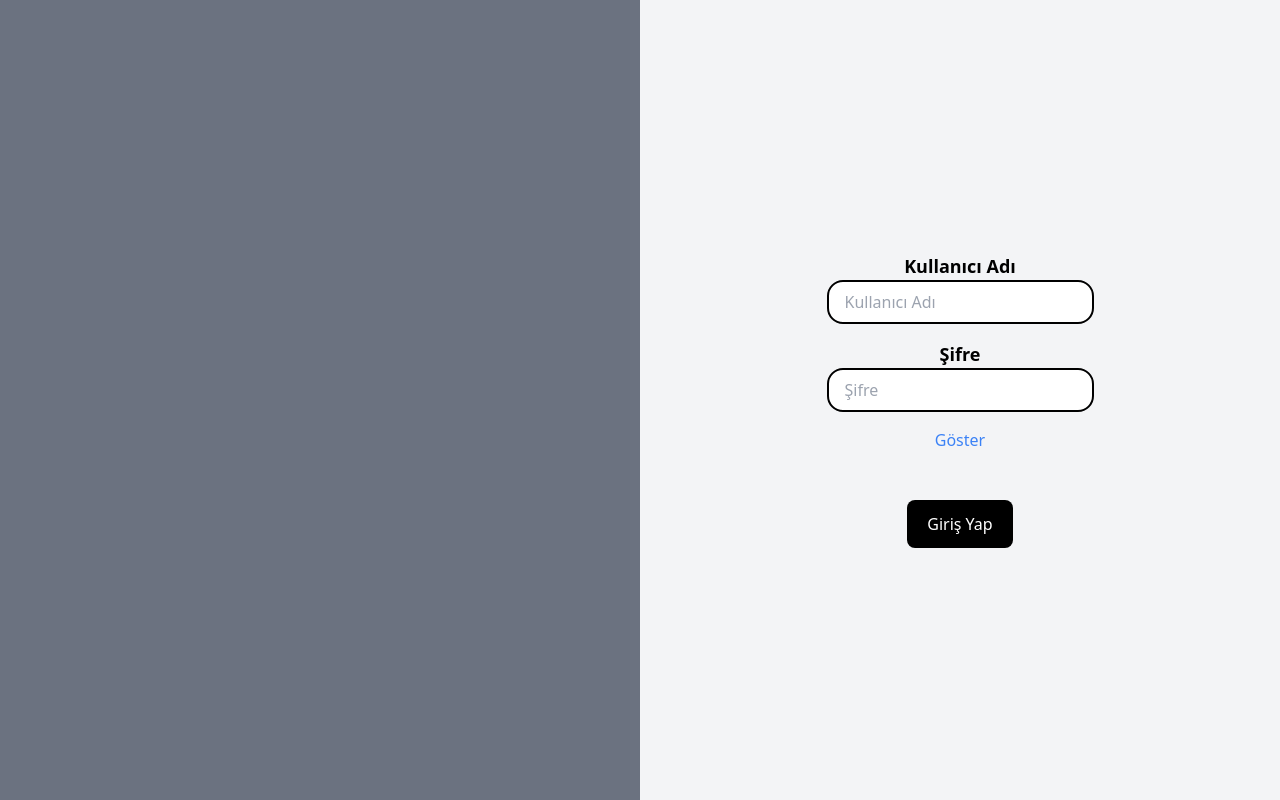
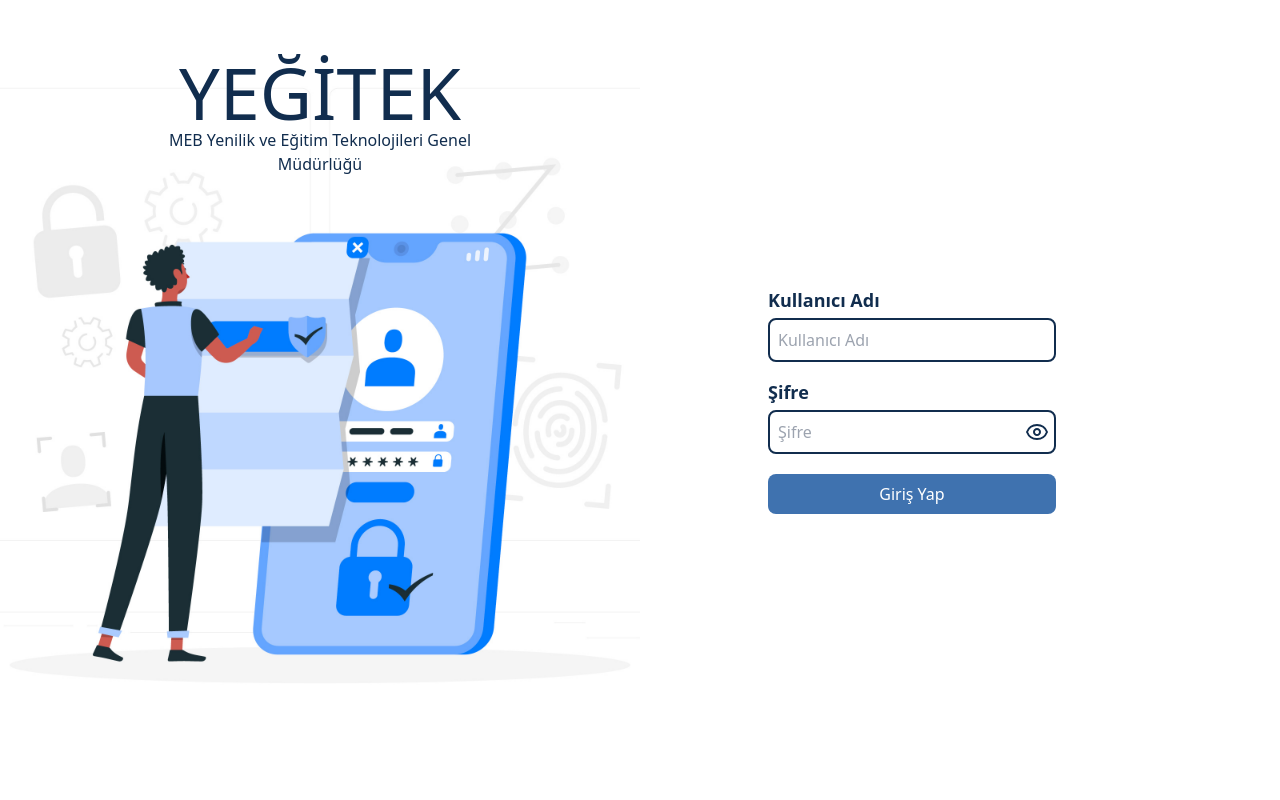
Before and after one commit to erdemgeleri/frontend-degerlendirme-platformu, a React (Vite) app: page / in a window 1280 px wide. Built offline with nearby package versions, Linux system fonts and the light colour scheme.

Commit message:
Yükleme 8

```diff
--- a/src/pages/loginPage/loginPage.jsx
+++ b/src/pages/loginPage/loginPage.jsx
@@ -1,6 +1,7 @@
-import React, { useState } from 'react';
+import { useState } from 'react';
 import { useNavigate } from 'react-router-dom';
 import Popup from '../../components/Popup';
+import aImage from './a.jpg';
 
 const LoginPage = () => {
   const [username, setUsername] = useState('');
@@ -9,6 +10,7 @@
   const [popupMessage, setPopupMessage] = useState('');
   const [popupType, setPopupType] = useState('');
   const [redirectAfterPopup, setRedirectAfterPopup] = useState(null);
+  console.log('renders')
   const navigate = useNavigate();
 
   const handleLogin = (e) => {
@@ -62,38 +64,85 @@
   };
 
   return (
-    <div className="flex">
-      <div className="flex w-1/2 h-screen bg-gray-500"></div>
-      <div className="flex flex-col w-1/2 h-screen bg-gray-100 flex items-center justify-center">
-        <h3 className="text-lg font-bold rounded-lg">Kullanıcı Adı</h3>
+    <div className="flex overflow-hidden h-screen">
+      {/* Resim ve Üzerindeki Yazı */}
+      <div className='relative flex items-center justify-center w-full md:w-1/2 h-full'>
+        <img
+          src={aImage}
+          alt="Description of the image"
+          className="absolute inset-0 w-full h-full object-cover scale-100 transition-transform duration-300 ease-in-out"
+        />
+        <div className="absolute top-4 left-1/2 transform -translate-x-1/2 mt-10 text-center">
+          <p className='mx-10 text-customBluee text-7xl'>YEĞİTEK</p>
+          <p className='text-customBluee text-base'>MEB Yenilik ve Eğitim Teknolojileri Genel Müdürlüğü</p>
+        </div>
+      </div>
+
+
+      {/* Giriş Formu */}
+      <div className="flex flex-col w-1/2 h-full items-center justify-center px-8">
+        <div className="w-full max-w-sm">
+          <label htmlFor="username" className="block text-lg font-bold mb-1 text-customBluee">Kullanıcı Adı</label>
           <input
+            id="username"
             type="text"
-          className="border-black border-2 px-4 py-2 rounded-2xl"
+            className="border-customBluee border-2 px-2 py-2 rounded-lg w-3/4"
             value={username}
             onChange={(e) => setUsername(e.target.value)}
             placeholder="Kullanıcı Adı"
           />
-        <h3 className="text-lg font-bold rounded-lg mt-4">Şifre</h3>
+          <label htmlFor="password" className="block text-lg font-bold mt-4 mb-1 text-customBluee">Şifre</label>
+          <div className="relative">
             <input
+              id="password"
               type={show ? "text" : "password"}
-          className="border-black border-2 px-4 py-2 rounded-2xl"
+              className="border-customBluee border-2 px-2 py-2 rounded-lg pr-12 w-3/4"
               value={password}
               onChange={(e) => setPassword(e.target.value)}
               placeholder="Şifre"
             />
             <button
+              type="button"
               onClick={() => setShow(!show)}
-          className="mt-2 px-4 py-2 text-blue-500"
+              className="absolute inset-y-0 right-24 pr-2 flex items-center"
             >
-          {show ? 'Gizle' : 'Göster'}
+              <svg
+                width="22"
+                height="16"
+                viewBox="0 0 22 16"
+                fill="none"
+                xmlns="http://www.w3.org/2000/svg"
+              >
+                <path
+                  d="M14 8C14 8.79565 13.6839 9.55871 13.1213 10.1213C12.5587 10.6839 11.7956 11 11 11C10.2044 11 9.44129 10.6839 8.87868 10.1213C8.31607 9.55871 8 8.79565 8 8C8 7.20435 8.31607 6.44129 8.87868 5.87868C9.44129 5.31607 10.2044 5 11 5C11.7956 5 12.5587 5.31607 13.1213 5.87868C13.6839 6.44129 14 7.20435 14 8Z"
+                  stroke="#112D4E"
+                  strokeWidth="2"
+                  strokeLinecap="round"
+                  strokeLinejoin="round"
+                />
+                <path
+                  d="M1 8C2.6 3.903 6.336 1 11 1C15.664 1 19.4 3.903 21 8C19.4 12.097 15.664 15 11 15C6.336 15 2.6 12.097 1 8Z"
+                  stroke="#112D4E"
+                  strokeWidth="2"
+                  strokeLinecap="round"
+                  strokeLinejoin="round"
+                />
+              </svg>
             </button>
+          </div>
+
+
+
           <button
             onClick={handleLogin}
-          className="mt-10 bg-black text-white py-3 px-5 rounded-lg"
+            className="mt-5 bg-giris-yap text-white py-2 rounded-lg w-3/4"
           >
             Giriş Yap
           </button>
         </div>
+      </div>
+
+      {/* Popup */}
       <Popup message={popupMessage} type={popupType} onClose={handlePopupClose} />
     </div>
   );
--- a/src/pages/moderatorPage/homePageComponents/HomePage.jsx
+++ b/src/pages/moderatorPage/homePageComponents/HomePage.jsx
@@ -4,7 +4,7 @@
 import Role from '../../../components/adminPageComponents/genel_component/Header/name_surname_role/Role';
 import Icon from '../../../components/adminPageComponents/genel_component/Header/iconComponent/icon';
 import MyExams from '../../../components/adminPageComponents/Contents/Exams/Exams';
-
+import Exam from '../examsPageComponents/examsPage';
 
 function ModeratorPage() {
   const [activePage, setActivePage] = useState('ModeratorPage');
@@ -14,7 +14,7 @@
   };
 
   const handleExamsButtonClick = () => {
-    setActivePage('MyExams');
+    setActivePage('Exam');
   };
 
   const handleAnswerKeyButtonClick = () => {
@@ -23,8 +23,8 @@
 
   const renderContent = () => {
     switch(activePage) {
-      case 'MyExams':
-        return <MyExams />;
+      case 'Exam':
+        return <Exam />;
       case 'AnswerKeyMod':
         return <AnswerKeyMod />;
       default:
--- /dev/null
+++ b/src/pages/studentPage/homePage.jsx
@@ -0,0 +1,58 @@
+import React, { useState } from 'react';
+import LeftLayout from '../../components/adminPageComponents/genel_component/leftLayoutComponents/LeftLayoutt';
+import TopL from '../../components/adminPageComponents/genel_component/Header/headerMessage/topLayoutComponents';
+import Role from '../../components/adminPageComponents/genel_component/Header/name_surname_role/Role';
+import Icon from '../../components/adminPageComponents/genel_component/Header/iconComponent/icon';
+import HomePage from '../../components/adminPageComponents/Contents/homeComponent/HomePage';
+import MyExams from '../../components/adminPageComponents/Contents/Exams/Exams';
+
+function StudentPage() {
+  const [activePage, setActivePage] = useState('home');
+  const [showBox, setShowBox] = useState(true);
+  const [showBox2, setShowBox2] = useState(false);
+
+  const handleHomeButtonClick = () => {
+    setActivePage('home');
+    setShowBox(true);
+    setShowBox2(false);
+  };
+
+  const handleMyExamsButtonClick = () => {
+    setActivePage('myExams');
+    setShowBox(false);
+    setShowBox2(true);
+  };
+
+  const renderContent = () => {
+    if (showBox) return <HomePage />;
+    if (showBox2) return <MyExams />;
+    return null;
+  };
+
+  return (
+    <div className='flex overflow-hidden'>
+      <div className='w-[400px]'>
+        <LeftLayout
+          role='student'
+          activePage={activePage}
+          onHomeButtonClick={handleHomeButtonClick}
+          onExamsButtonClick={handleMyExamsButtonClick}
+        />
+      </div>
+      <div className='flex flex-col w-full '>
+        <div className='flex justify-between w-full h-[110px] '>
+          <div>
+            <TopL activePage={activePage}/>
+          </div>
+          <div className='flex item-center content-center'>
+            <Role/>
+            <Icon/>
+          </div>
+        </div>
+        {renderContent()}
+      </div>
+    </div>
+  );
+}
+
+export default StudentPage;
--- a/tailwind.config.js
+++ b/tailwind.config.js
@@ -4,7 +4,9 @@
     extend: {
       colors: {
         customBlue: '#1e40af',
-        'custom-gray' : '#D9D9D9'
+        'custom-gray' : '#D9D9D9',
+        'customBluee' : '#112D4E',
+        'giris-yap' : '#3F72AF',
       },
     },
   },
```
Also changed, not shown: src/pages/loginPage/a.jpg (added). Lines whose indentation alone changed are shown as unchanged.
